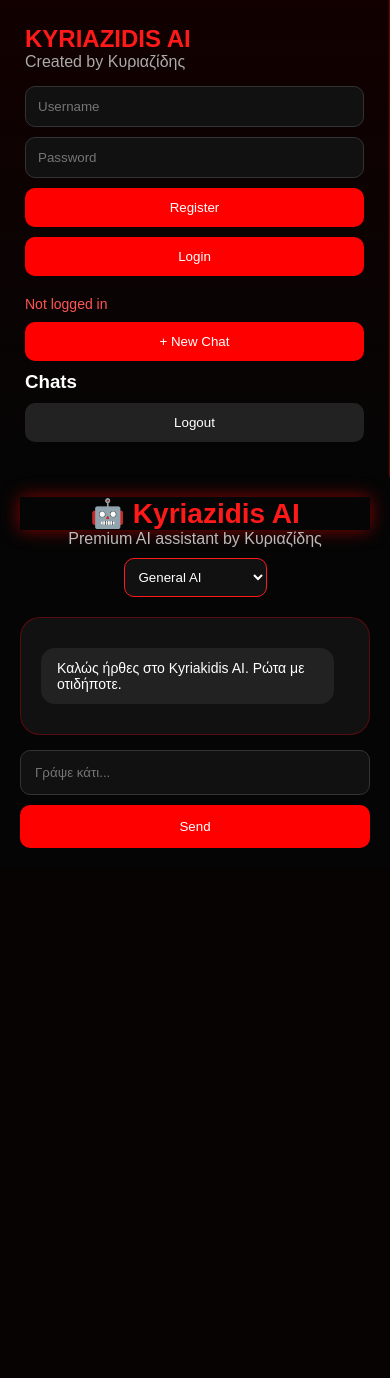
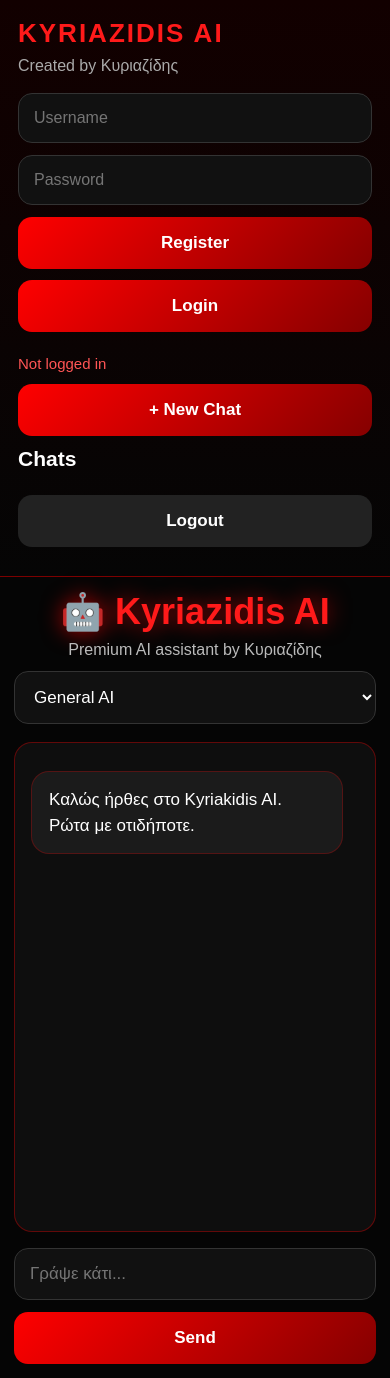
Before and after one commit to gianniouskiria2007-design/KyriazidisAI, a Flask app: page / in a window 390 px wide. Before the commit the page ends 848 px from the top, so only its background shows below. Run offline with Flask 3, Linux system fonts and the light colour scheme.

Commit message:
fix responsive design

```diff
--- a/static/style.css
+++ b/static/style.css
@@ -4,70 +4,96 @@
     box-sizing: border-box;
 }
 
+html {
+    font-size: 16px;
+}
+
 body {
     background: #050505;
     color: white;
     font-family: Arial, sans-serif;
+    min-height: 100vh;
 }
 
-/* Glow background */
 .glow {
     position: fixed;
-    width: 600px;
-    height: 600px;
-    background: radial-gradient(circle, rgba(255,0,0,0.4), transparent 70%);
-    top: -200px;
-    right: -150px;
-    filter: blur(40px);
+    width: 700px;
+    height: 700px;
+    background: radial-gradient(circle, rgba(255,0,0,0.45), transparent 70%);
+    top: -250px;
+    right: -200px;
+    filter: blur(50px);
     z-index: -1;
 }
 
-/* Layout */
 .app {
     display: flex;
-    height: 100vh;
+    min-height: 100vh;
 }
 
-/* Sidebar */
+/* SIDEBAR */
 .sidebar {
-    width: 280px;
+    width: 300px;
+    min-width: 300px;
     background: linear-gradient(180deg, #120000, #050505);
-    border-right: 1px solid rgba(255,0,0,0.4);
-    padding: 25px;
+    border-right: 1px solid rgba(255,0,0,0.45);
+    padding: 24px;
 }
 
 .sidebar h2 {
     color: #ff1a1a;
+    font-size: 28px;
+    letter-spacing: 2px;
+    margin-bottom: 8px;
 }
 
 .sidebar p {
-    margin-bottom: 15px;
     color: #aaa;
+    margin-bottom: 18px;
+    font-size: 15px;
+}
+
+.sidebar input,
+.input-area input,
+select {
+    width: 100%;
+    padding: 15px;
+    background: #111;
+    border: 1px solid #333;
+    color: white;
+    border-radius: 14px;
+    font-size: 16px;
+    outline: none;
 }
 
 .sidebar input {
-    width: 100%;
-    margin-bottom: 10px;
-    padding: 12px;
-    background: #111;
-    border: 1px solid #333;
-    color: white;
-    border-radius: 10px;
+    margin-bottom: 12px;
 }
 
-.sidebar button {
+.sidebar input:focus,
+.input-area input:focus,
+select:focus {
+    border-color: #ff1a1a;
+    box-shadow: 0 0 14px rgba(255,0,0,0.35);
+}
+
+button {
     width: 100%;
-    padding: 12px;
-    margin-bottom: 10px;
-    background: #ff0000;
+    padding: 15px;
+    margin-bottom: 11px;
+    background: linear-gradient(135deg, #ff0000, #850000);
     border: none;
     color: white;
-    border-radius: 10px;
+    border-radius: 14px;
     cursor: pointer;
+    font-weight: bold;
+    font-size: 16px;
+    transition: 0.2s ease;
 }
 
-.sidebar button:hover {
-    background: #cc0000;
+button:hover {
+    transform: translateY(-2px);
+    box-shadow: 0 0 20px rgba(255,0,0,0.45);
 }
 
 .logout {
@@ -75,165 +101,105 @@ body {
 }
 
 #userLabel {
-    margin: 10px 0;
-    font-size: 14px;
     color: #ff5555;
+    font-size: 15px;
+    margin: 12px 0;
 }
 
-/* Chat list */
 #chatList {
-    margin-top: 10px;
     display: flex;
     flex-direction: column;
-    gap: 6px;
-    max-height: 200px;
+    gap: 8px;
+    max-height: 210px;
     overflow-y: auto;
+    margin: 12px 0;
 }
 
 .chat-btn {
-    padding: 10px;
-    font-size: 13px;
-    background: #160000;
-    border: 1px solid rgba(255,0,0,0.4);
-    color: white;
-    cursor: pointer;
-    border-radius: 8px;
+    background: #170000;
+    border: 1px solid rgba(255,0,0,0.35);
     text-align: left;
+    font-size: 14px;
 }
 
-.chat-btn:hover {
-    background: #300000;
+/* MAIN */
+.main {
+    flex: 1;
+    padding: 28px;
+    display: flex;
+    flex-direction: column;
+    min-width: 0;
 }
 
-/* Main area */
-.main {
-    flex: 1;
-    padding: 30px;
-    display: flex;
-    flex-direction: column;
-}
-
-/* Header */
 .hero {
     text-align: center;
-    margin-bottom: 20px;
+    margin-bottom: 18px;
 }
 
 .hero h1 {
     color: #ff1a1a;
-    font-size: 42px;
+    font-size: clamp(34px, 5vw, 56px);
+    text-shadow: 0 0 25px rgba(255,0,0,0.7);
 }
 
 .hero p {
     color: #bbb;
+    font-size: 17px;
+    margin: 8px 0 12px;
 }
 
 select {
-    margin-top: 10px;
-    padding: 10px;
-    background: #111;
-    color: white;
-    border: 1px solid #ff1a1a;
-    border-radius: 10px;
+    max-width: 280px;
 }
 
-/* Chat */
 .chatbox {
     flex: 1;
-    background: #111;
-    border: 1px solid rgba(255,0,0,0.3);
-    border-radius: 20px;
-    padding: 20px;
+    background: rgba(15,15,15,0.95);
+    border: 1px solid rgba(255,0,0,0.35);
+    border-radius: 24px;
+    padding: 24px;
     overflow-y: auto;
+    min-height: 420px;
 }
 
 .user-message,
 .bot-message {
-    max-width: 70%;
-    padding: 12px 16px;
-    margin: 10px 0;
-    border-radius: 14px;
+    max-width: 75%;
+    padding: 16px 19px;
+    margin: 12px 0;
+    border-radius: 18px;
+    line-height: 1.5;
+    font-size: 16px;
+    animation: fadeUp 0.25s ease;
 }
 
 .user-message {
-    background: #ff0000;
+    background: linear-gradient(135deg, #ff0000, #850000);
     margin-left: auto;
     text-align: right;
 }
 
 .bot-message {
-    background: #222;
+    background: #1b1b1b;
+    border: 1px solid rgba(255,0,0,0.25);
 }
 
-/* Input */
 .input-area {
     display: flex;
-    gap: 10px;
-    margin-top: 15px;
+    gap: 12px;
+    margin-top: 16px;
 }
 
 .input-area input {
     flex: 1;
-    padding: 14px;
-    background: #111;
-    border: 1px solid #333;
-    color: white;
-    border-radius: 10px;
 }
 
 .input-area button {
-    padding: 14px;
-    background: #ff0000;
-    border: none;
-    color: white;
-    border-radius: 10px;
-    cursor: pointer;
+    width: 120px;
+    margin-bottom: 0;
 }
 
-/* ---------------- RESPONSIVE ---------------- */
-
-/* Tablet */
-@media (max-width: 1000px) {
-    .app {
-        flex-direction: column;
-    }
-
-    .sidebar {
-        width: 100%;
-    }
-
-    .main {
-        padding: 20px;
-    }
-
-    .chatbox {
-        height: 60vh;
-    }
-}
-
-/* Mobile */
-@media (max-width: 600px) {
-    .hero h1 {
-        font-size: 28px;
-    }
-
-    .input-area {
-        flex-direction: column;
-    }
-
-    .input-area input,
-    .input-area button {
-        width: 100%;
-    }
-
-    .user-message,
-    .bot-message {
-        max-width: 95%;
-        font-size: 14px;
-    }
-}
-/* ---------- ANIMATIONS ---------- */
-
+/* ANIMATIONS */
 @keyframes fadeUp {
     from {
         opacity: 0;
@@ -246,41 +212,112 @@ select {
 }
 
 @keyframes glowPulse {
-    0% {
-        box-shadow: 0 0 10px rgba(255,0,0,0.2);
-    }
-    50% {
-        box-shadow: 0 0 25px rgba(255,0,0,0.8);
-    }
-    100% {
-        box-shadow: 0 0 10px rgba(255,0,0,0.2);
-    }
-}
-
-@keyframes typing {
-    0% { content: "●"; }
-    33% { content: "● ●"; }
-    66% { content: "● ● ●"; }
-    100% { content: "●"; }
+    0% { text-shadow: 0 0 12px rgba(255,0,0,0.4); }
+    50% { text-shadow: 0 0 30px rgba(255,0,0,0.9); }
+    100% { text-shadow: 0 0 12px rgba(255,0,0,0.4); }
 }
 
 .hero h1 {
     animation: glowPulse 2.5s infinite;
 }
 
+/* TABLET */
+@media (max-width: 1000px) {
+    .app {
+        flex-direction: column;
+    }
+
+    .sidebar {
+        width: 100%;
+        min-width: 0;
+        border-right: none;
+        border-bottom: 1px solid rgba(255,0,0,0.45);
+    }
+
+    .main {
+        padding: 22px;
+    }
+
+    .chatbox {
+        min-height: 55vh;
+    }
+
+    #chatList {
+        max-height: 140px;
+    }
+}
+
+/* MOBILE */
+@media (max-width: 600px) {
+    html {
+        font-size: 18px;
+    }
+
+    body {
+        overflow-y: auto;
+    }
+
+    .sidebar {
+        padding: 18px;
+    }
+
+    .sidebar h2 {
+        font-size: 26px;
+    }
+
+    .sidebar p {
+        font-size: 16px;
+    }
+
+    .main {
+        padding: 14px;
+    }
+
+    .hero h1 {
+        font-size: 36px;
+    }
+
+    .hero p {
+        font-size: 16px;
+    }
+
+    select {
+        max-width: 100%;
+        font-size: 17px;
+    }
+
+    .chatbox {
+        min-height: 58vh;
+        padding: 16px;
+        border-radius: 18px;
+    }
+
     .user-message,
     .bot-message {
-    animation: fadeUp 0.25s ease;
+        max-width: 95%;
+        font-size: 17px;
+        padding: 15px 17px;
+    }
+
+    .input-area {
+        flex-direction: column;
+    }
+
+    .input-area input,
+    .input-area button {
+        width: 100%;
+        font-size: 17px;
     }
 
     button {
-    transition: 0.2s ease;
+        font-size: 17px;
+        padding: 16px;
     }
 
-button:hover {
-    transform: translateY(-2px) scale(1.03);
+    .glow {
+        width: 420px;
+        height: 420px;
+        top: -120px;
+        right: -140px;
     }
-
-.chatbox {
-    animation: fadeUp 0.5s ease;
 }
```
Lines whose indentation alone changed are shown as unchanged.
